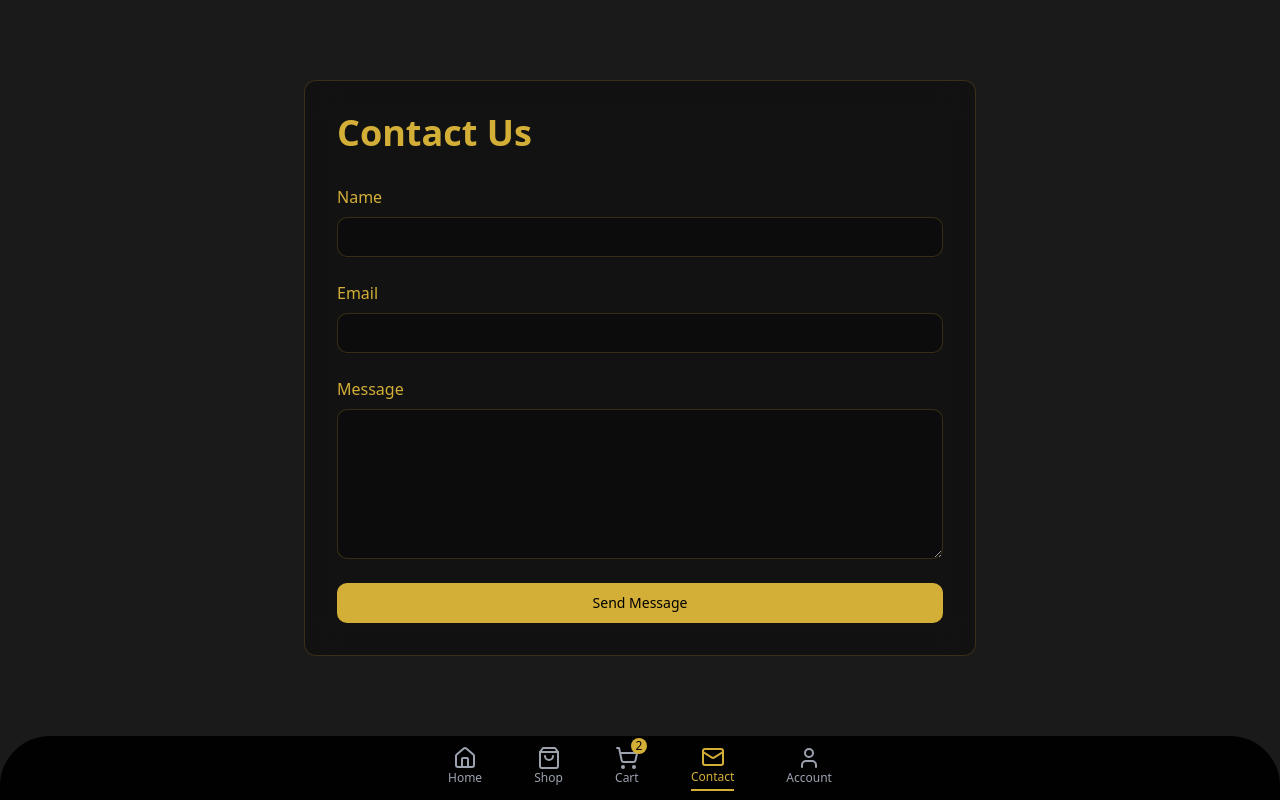
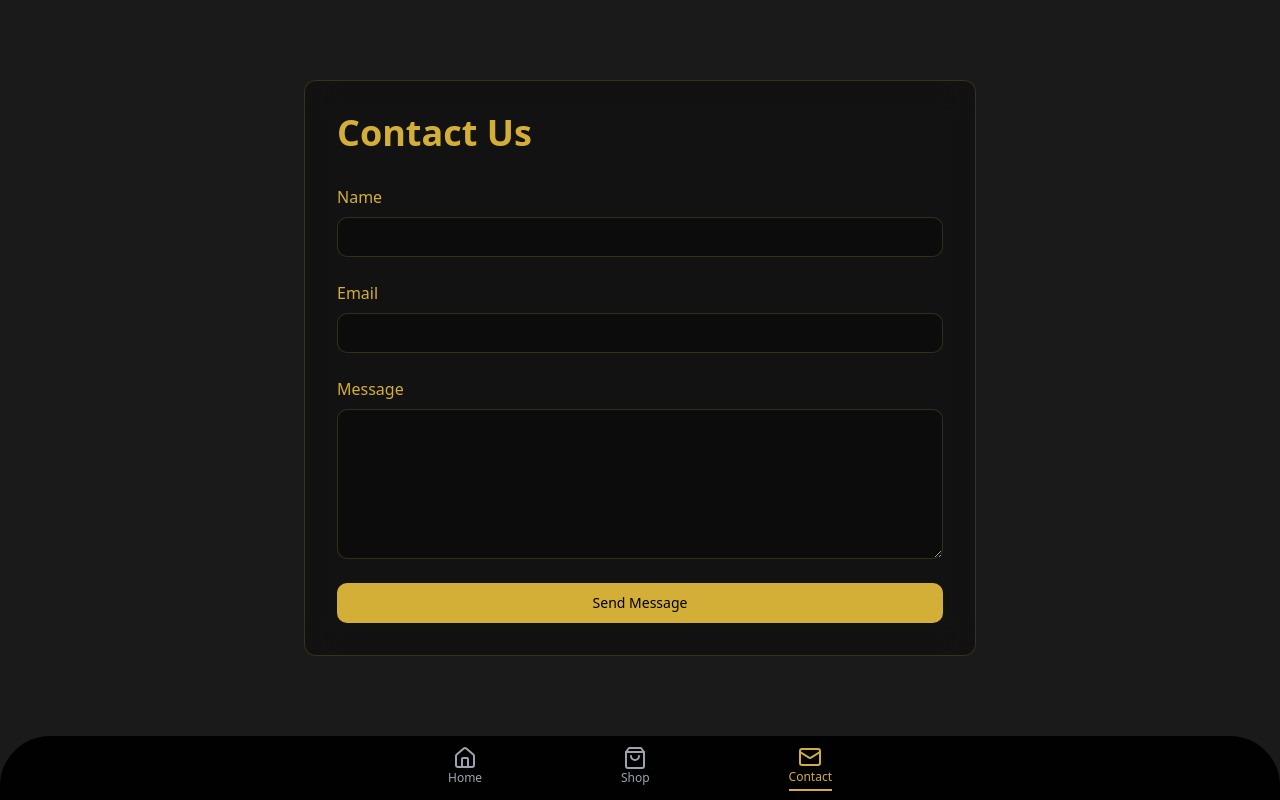
Before and after one commit to CYBERSTALKER07/zlata_praha, a React (Vite) app: page /contact in a window 1280 px wide. Built offline with nearby package versions, Linux system fonts and the light colour scheme.

Commit message:
Remove Cart and Account Pages
This commit removes the Cart and Account pages from the application, including their respective links in the Bottom Navigation component.
[skip gpt_engineer]

```diff
--- a/src/components/BottomNav.tsx
+++ b/src/components/BottomNav.tsx
@@ -1,10 +1,9 @@
-import { Home, ShoppingBag, ShoppingCart, User, Mail } from "lucide-react";
+import { Home, ShoppingBag, Mail } from "lucide-react";
 import { Link, useLocation } from "react-router-dom";
 import { cn } from "@/lib/utils";
 
 export const BottomNav = () => {
   const location = useLocation();
-  const cartItemCount = 2; // This would normally come from your cart state
 
   const isActive = (path: string) => location.pathname === path;
 
@@ -39,26 +38,6 @@ export const BottomNav = () => {
           </Link>
 
           <Link
-            to="/cart"
-            className={cn(
-              "flex flex-col items-center text-sm relative pb-1",
-              isActive("/cart")
-                ? "text-golden border-b-2 border-golden"
-                : "text-gray-400"
-            )}
-          >
-            <div className="relative">
-              <ShoppingCart size={24} />
-              {cartItemCount > 0 && (
-                <span className="absolute -top-2 -right-2 bg-golden text-black text-xs rounded-full w-4 h-4 flex items-center justify-center">
-                  {cartItemCount}
-                </span>
-              )}
-            </div>
-            <span className="text-xs">Cart</span>
-          </Link>
-
-          <Link
             to="/contact"
             className={cn(
               "flex flex-col items-center text-sm relative pb-1",
@@ -70,19 +49,6 @@ export const BottomNav = () => {
             <Mail size={24} />
             <span className="text-xs">Contact</span>
           </Link>
-
-          <Link
-            to="/account"
-            className={cn(
-              "flex flex-col items-center text-sm relative pb-1",
-              isActive("/account")
-                ? "text-golden border-b-2 border-golden"
-                : "text-gray-400"
-            )}
-          >
-            <User size={24} />
-            <span className="text-xs">Account</span>
-          </Link>
         </div>
       </div>
     </nav>
```
